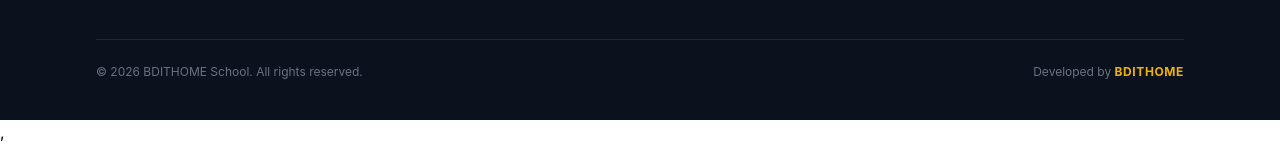
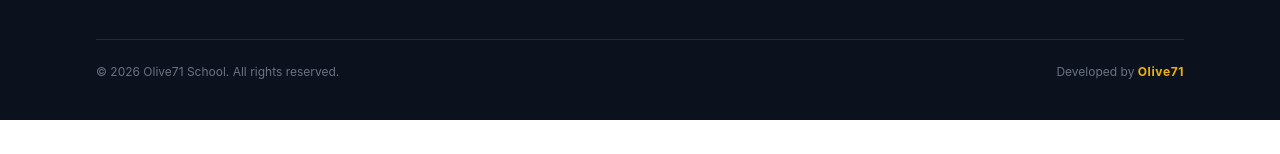
Before and after one commit to ratulislam46/School-Madrasa-Management, a React (Vite) app: page / in a window 1280 px wide. Shown: the part 301-455 px from the top of the page. Built offline with nearby package versions, Linux system fonts and the light colour scheme.

Commit message:
Modified Footer section

```diff
--- a/src/Layout/RootLayout.jsx
+++ b/src/Layout/RootLayout.jsx
@@ -1,10 +1,14 @@
 import React from 'react';
 import { Outlet } from 'react-router';
 import Footer from '../Shared/Footer/Footer';
+import Navbar from '../Shared/Navbar/Navbar';
 
 const RootLayout = () => {
     return (
         <div>
+            <nav>
+                <Navbar/>
+            </nav>
             <main>
                <Outlet/>
             </main>
--- a/src/Shared/Footer/Footer.jsx
+++ b/src/Shared/Footer/Footer.jsx
@@ -4,11 +4,11 @@ import { FaPhoneAlt, FaEnvelope, FaMapMarkerAlt, FaFacebookF, FaYoutube } from '
 const Footer = () => {
     return (
         <footer className="bg-[#0b121e] text-gray-300 py-10 px-6 md:px-16 lg:px-24">
-            <div className="max-w-7xl mx-auto">
+            <div className="container mx-auto">
                 {/* Top Section */}
                 <div className="grid grid-cols-1 md:grid-cols-2 lg:grid-cols-4 gap-10 border-b border-gray-800 pb-10">
 
-                    {/* Left Side - Logo & Description */}
+                    {/* Logo & Description */}
                     <div className="space-y-5">
                         <img
                             src="/path-to-your-logo.png"
@@ -84,9 +84,9 @@ const Footer = () => {
 
                 {/* Bottom Section */}
                 <div className="pt-6 flex flex-col md:flex-row justify-between items-center text-xs text-gray-500 gap-4">
-                    <p>© 2026 BDITHOME School. All rights reserved.</p>
+                    <p>© 2026 Olive71 School. All rights reserved.</p>
                     <p>
-                        Developed by <span className="text-yellow-500 font-bold tracking-wider">BDITHOME</span>
+                        Developed by <span className="text-yellow-500 font-bold tracking-wider">Olive71</span>
                     </p>
                 </div>
             </div>
--- a/src/main.jsx
+++ b/src/main.jsx
@@ -7,6 +7,6 @@ import { router } from './Routes/routes.jsx'
 
 createRoot(document.getElementById('root')).render(
   <StrictMode>
-     <RouterProvider router={router} />,
+     <RouterProvider router={router} />
   </StrictMode>,
 )
```
Also changed, not shown: src/Routes/Routes.jsx (+6 -2 lines).
